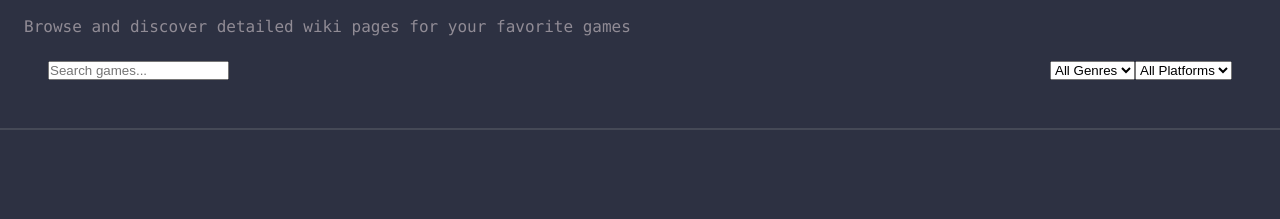
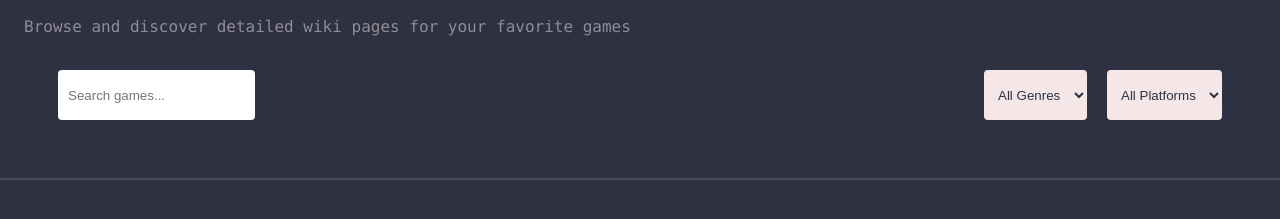
Before and after one commit to tfiws/Player-One, a plain HTML site: page games-library.html in a window 1280 px wide. Shown: the part 137-356 px from the top of the page. Drawn offline with Linux system fonts and the light colour scheme.

Commit message:
changed the size of game library search and dropdowns

```diff
--- a/stylesheets/stylesheet.css
+++ b/stylesheets/stylesheet.css
@@ -86,6 +86,13 @@ p {
     margin: 10px;
 }
 
+#library-search-input {
+    padding: 5px 10px;
+    border-radius: 4px;
+    border: none;
+    height: 50px;
+    margin: 10px;
+}
 
 .pink-colour {
     color: #E85D7C;
@@ -307,3 +314,13 @@ a.no-account:hover {
     flex-direction: row;
     align-items: center;
 }
+
+.dropdown select {
+    height: 50px;
+    padding: 5px 10px;
+    border-radius: 4px;
+    border: none;
+    margin: 10px;
+    background-color: #f5e6e8;
+    color: #2d3142;
+}
```
